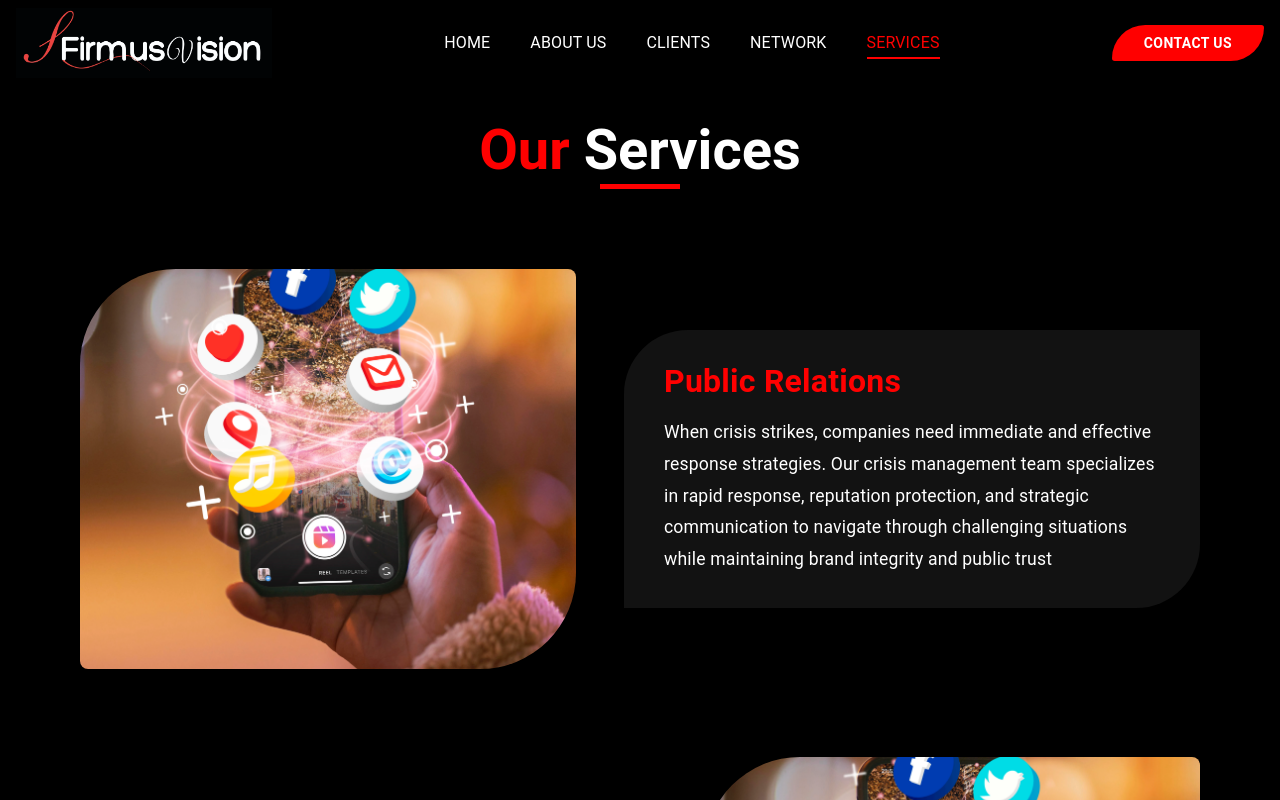
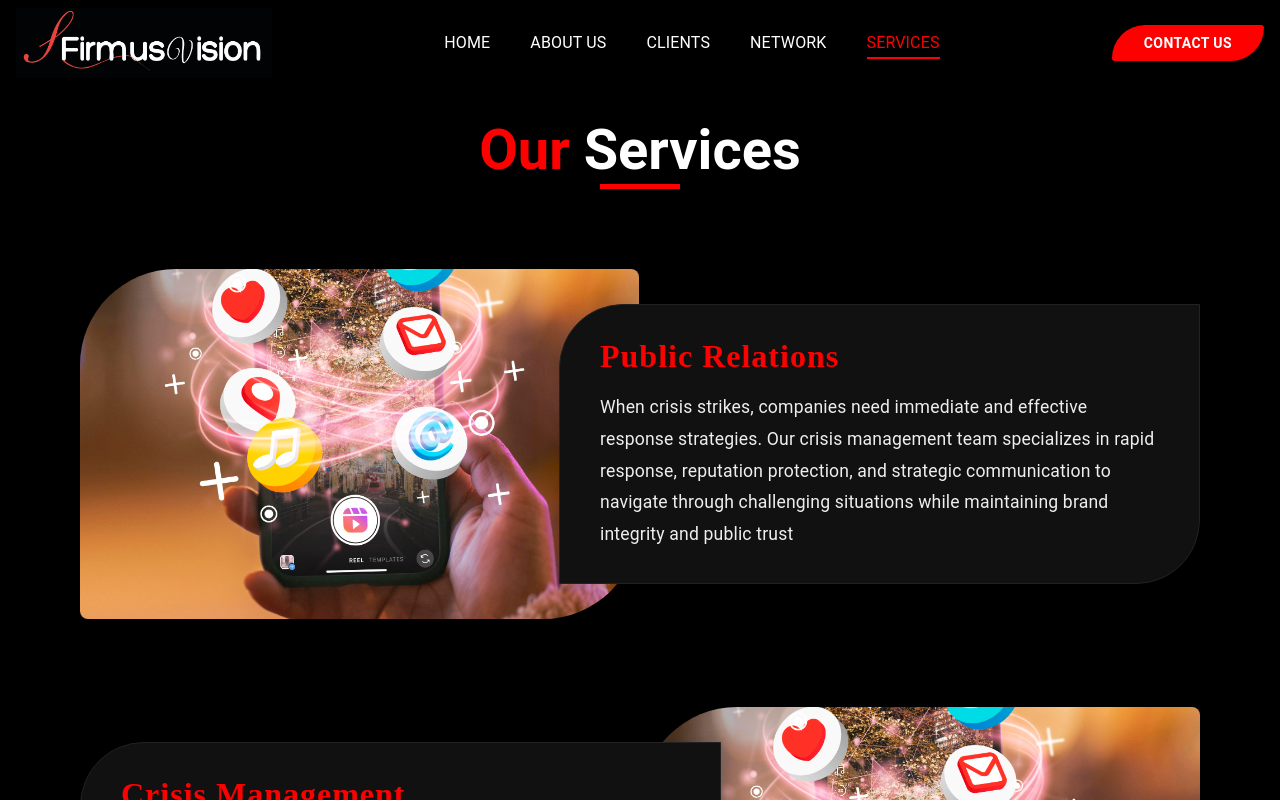
Before and after one commit to NoumanKhan2003/firmusvision, a React (Vite) app in the folder client/: page /services in a window 1280 px wide. Shown: the top 800 px of the page. Built offline with nearby package versions, Linux system fonts and the light colour scheme.

Commit message:
Refactor ServicesPage component: enhance layout with improved spacing, update styles for better readability, and adjust service item presentation

```diff
--- a/client/src/Pages/ServicePage.jsx
+++ b/client/src/Pages/ServicePage.jsx
@@ -30,7 +30,7 @@ const ServicesPage = () => {
             fontWeight: "bold",
             color: "white",
             fontSize: { md: "3.5rem", xs: "2.5rem" },
-            pt:4
+            pt: 4,
           }}
         >
           <span style={{ color: "red" }}>Our</span> Services
@@ -61,13 +61,13 @@ const ServicesPage = () => {
               transition={{ duration: 0.5, delay: index * 0.1 }}
               sx={{
                 display: "flex",
+                alignItems: "center",
+                justifyContent: "center",
                 flexDirection: isMobile
                   ? "column"
                   : index % 2 === 0
                   ? "row"
                   : "row-reverse",
-                alignItems: "center",
-                gap: { md: 6, xs: 0 },
                 mb: 10,
                 "&:last-child": { mb: 0 },
                 px: { md: 4, xs: 0 },
@@ -79,7 +79,7 @@ const ServicesPage = () => {
                 sx={{
                   flex: 1,
                   width: isMobile ? "100%" : "45%",
-                  height: isMobile ? "300px" : "400px",
+                  height: isMobile ? "300px" : "350px",
                   borderRadius: 2,
                   overflow: "hidden",
                 }}
@@ -108,11 +108,18 @@ const ServicesPage = () => {
                   flex: 1,
                   width: isMobile ? "90%" : "45%",
                   textAlign: isMobile ? "center" : "left",
-                  bgcolor: "rgba(22, 22, 22, 0.85)",
+                  backgroundColor: "#111",
                   px: { md: 5, xs: 2 },
                   py: { md: 4, xs: 4 },
                   borderBottomRightRadius: { md: "4rem", xs: "0" },
                   borderTopLeftRadius: { md: "4rem", xs: "0" },
+                  boxShadow: "0 4px 24px 0 rgba(0,0,0,0.25)",
+                  border: "1px solid #222",
+                  zIndex: 2,
+                  position: "relative",
+                  // Overlap effect
+                  ml: !isMobile && index % 2 === 0 ? { md: "-80px" } : 0,
+                  mr: !isMobile && index % 2 !== 0 ? { md: "-80px" } : 0,
                 }}
               >
                 <Typography
@@ -122,6 +129,8 @@ const ServicesPage = () => {
                     color: "red",
                     mb: 2,
                     fontSize: { md: "2rem", xs: "1.75rem" },
+                    fontFamily: "noto-serif",
+                    letterSpacing: 1,
                   }}
                 >
                   {service.title}
@@ -131,7 +140,7 @@ const ServicesPage = () => {
                   sx={{
                     lineHeight: 1.8,
                     fontSize: { md: "1.1rem", xs: "1rem" },
-                    color: "white",
+                    color: "#eee",
                   }}
                 >
                   {service.longDescription}
```
